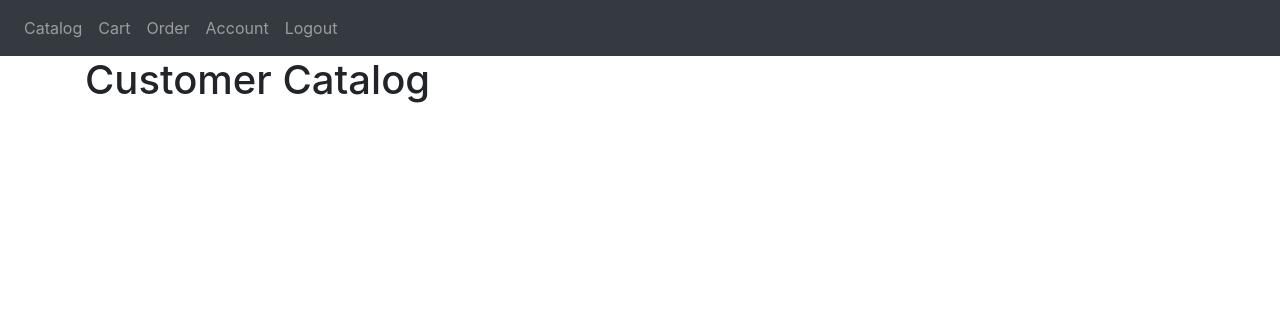
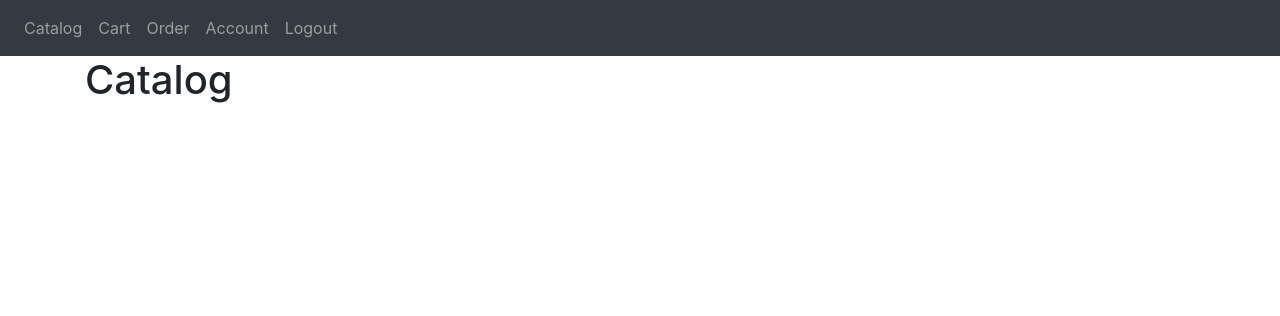
Before and after one commit to BrianTanJunWei/3x03-Web-Application, a Flask app: page / in a window 1280 px wide. Shown: the top 316 px of the page. Run offline with Flask 3, Linux system fonts and the light colour scheme; the visitor is signed in with stand-in values (Sample User, id 1); data that the repository does not hold is empty; some libraries are stand-ins or nearby versions.

Commit message:
minor fix on orders filter

```diff
--- a/website/auth.py
+++ b/website/auth.py
@@ -22,7 +22,7 @@ def login():
                 # Password is correct, log the user in
                 login_user(user, remember=True)
                 account_status = user.account_status
-                session['account_status'] = account_status
+                # session['account_status'] = account_status
                 flash('Logged in successfully!', category='success')
                 return redirect(url_for('views.home'))
             else:
@@ -69,7 +69,7 @@ def sign_up():
 
             db.session.commit()
 
-            login_user(new_user, remember=True) # allows user to stay logged in
+            login_user(new_user, remember=True)
 
             flash('Sign up completed!', category='success')
             return redirect(url_for('views.home'))
--- a/website/templates/all_orders.html
+++ b/website/templates/all_orders.html
@@ -3,11 +3,13 @@
 {% block title %}All Orders{% endblock %}
 
 {% block content %}
+{% if account_status == "staff" %}
   <h1>All Orders</h1>
   <div class="form-group">
     <label for="filter_status">Filter by Status:</label>
     <select class="form-control" id="filter_status">
         <option value="">All</option>
+        <option value="Paid">Paid</option>
         <option value="Processing">Processing</option>
         <option value="Shipped">Shipped</option>
         <option value="Delivered">Delivered</option>
@@ -98,5 +100,5 @@
         window.location = `/generate_pdf?filter_value=${filterValue}`;
     });
   </script>
-
+{% endif %}
 {% endblock %}
--- a/website/templates/customer_catalog.html
+++ b/website/templates/customer_catalog.html
@@ -4,7 +4,7 @@
 
 {%block content %}
 
-<h1>Customer Catalog</h1>
+<h1>Catalog</h1>
 <!-- Iterate through the product catalog and display each product -->
 <div class="row">
   {% for product in products %}
--- a/website/views.py
+++ b/website/views.py
@@ -325,7 +325,7 @@ def confirmation():
 def mark_order_as_paid(user, total_cost):
 
     # Create a new order for the user
-    new_order = Order(customer=user.id, order_status='paid', placed_date=datetime.now())
+    new_order = Order(customer=user.id, order_status='Paid', placed_date=datetime.now())
 
     cart = Cart.get_active_cart(user.id)
     # Retrieve the products from the user's current cart
```
